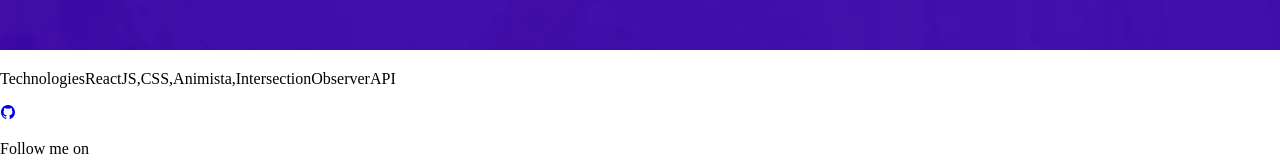
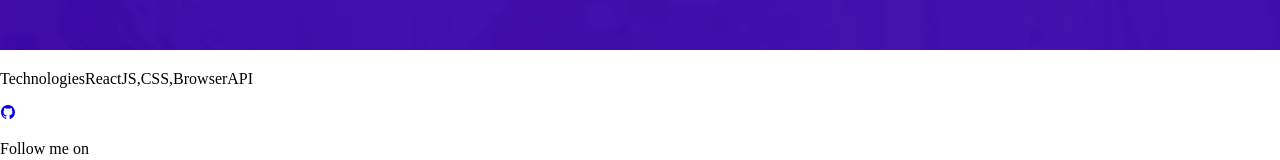
Before and after one commit to Charliehexx/hexxportfolio, a React (Create React App) app: page / in a window 1280 px wide. Shown: the part 3791-3951 px from the top of the page. Built offline with nearby package versions, Linux system fonts and the light colour scheme.

Commit message:
Update data.js

```diff
--- a/src/data.js
+++ b/src/data.js
@@ -82,7 +82,7 @@ export const Projects = [
      id: 3,
     name: "CRED UI Frontend Clone",
      imageSrc: img3,
-     techs: "ReactJS,CSS,Animista,IntersectionObserverAPI",
+     techs: "ReactJS,CSS,BrowserAPI",
      github: "https://github.com/Charliehexx/Cred-UI-Clone",
    },
 //   {
```
